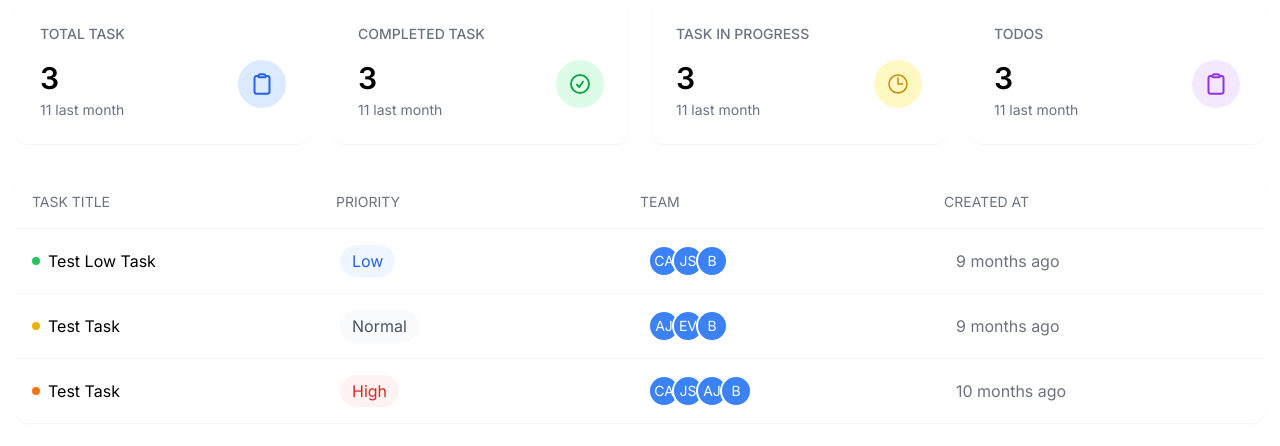
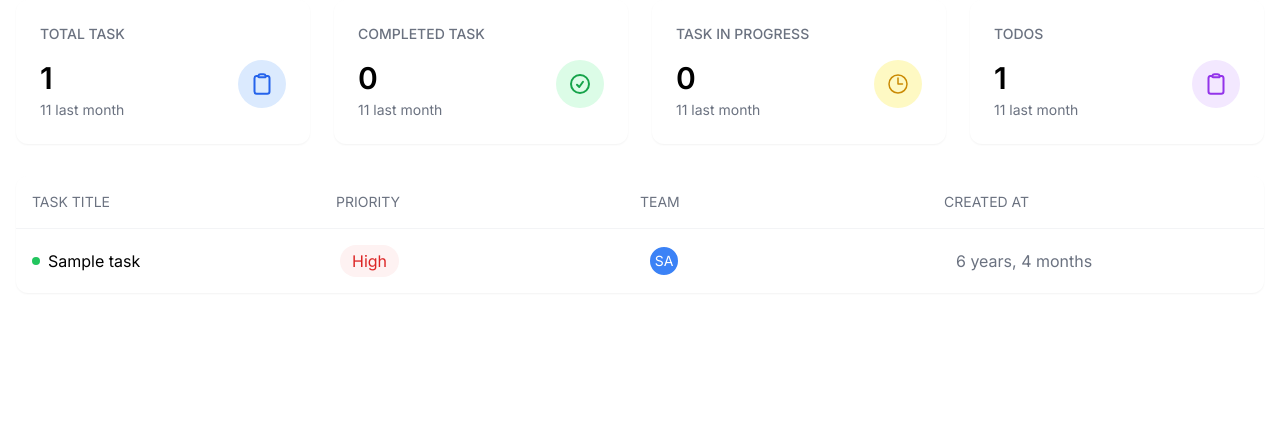
Before and after one commit to mdkhyruzzaman/Phitron, a Django app: page /tasks/manager-dashboard/?type=all in a window 1280 px wide. Shown: the part 72-518 px from the top of the page. Run offline with Django 5.2, Linux system fonts and the light colour scheme; tables that the repository leaves empty hold one stand-in row (values such as "Sample post").

Commit message:
Fixing the tailwindcss

```diff
--- a/3.SDT/3.2 SDP (Git, Django)/task-management/tasks/models.py
+++ b/3.SDT/3.2 SDP (Git, Django)/task-management/tasks/models.py
@@ -28,7 +28,7 @@
 
 class TaskDetail(models.Model):
     PRIORITY_OPTIONS = (
-        ('H', 'Hight'),
+        ('H', 'High'),
         ('M', 'Medium'),
         ('L', 'Low')
     )
--- a/3.SDT/3.2 SDP (Git, Django)/task-management/tasks/templates/dashboard/dashboard.html
+++ b/3.SDT/3.2 SDP (Git, Django)/task-management/tasks/templates/dashboard/dashboard.html
@@ -40,11 +40,12 @@
             <!-- Stats Grid -->
             <div class="grid grid-cols-1 gap-6 mb-8 sm:grid-cols-2 lg:grid-cols-4">
                 <!-- Total Task -->
+                 <a href="{% url 'manager-dashboard' %}?type=all">
                     <div class="bg-white rounded-xl p-6 shadow-sm">
                         <h3 class="text-sm font-medium text-gray-500 mb-4">TOTAL TASK</h3>
                         <div class="flex justify-between items-start">
                             <div>
-                            <p class="text-3xl font-semibold mb-1">3</p>
+                                <p class="text-3xl font-semibold mb-1">{{counts.total}}</p>
                                 <p class="text-gray-500 text-sm">11 last month</p>
                             </div>
                             <div class="bg-blue-100 p-3 rounded-full">
@@ -56,12 +57,14 @@
                             </div>
                         </div>
                     </div>
+                </a>
                 <!-- Completed Task -->
+                 <a href="{% url 'manager-dashboard' %}?type=completed">
                     <div class="bg-white rounded-xl p-6 shadow-sm">
                         <h3 class="text-sm font-medium text-gray-500 mb-4">COMPLETED TASK</h3>
                         <div class="flex justify-between items-start">
                             <div>
-                            <p class="text-3xl font-semibold mb-1">3</p>
+                                <p class="text-3xl font-semibold mb-1">{{counts.completed}}</p>
                                 <p class="text-gray-500 text-sm">11 last month</p>
                             </div>
                             <div class="bg-green-100 p-3 rounded-full">
@@ -73,12 +76,14 @@
                             </div>
                         </div>
                     </div>
+                </a>
                 <!-- Task in progress -->
+                 <a href="{% url 'manager-dashboard' %}?type=in-progress">
                     <div class="bg-white rounded-xl p-6 shadow-sm">
                         <h3 class="text-sm font-medium text-gray-500 mb-4">TASK IN PROGRESS</h3>
                         <div class="flex justify-between items-start">
                             <div>
-                            <p class="text-3xl font-semibold mb-1">3</p>
+                                <p class="text-3xl font-semibold mb-1">{{counts.in_progress}}</p>
                                 <p class="text-gray-500 text-sm">11 last month</p>
                             </div>
                             <div class="bg-yellow-100 p-3 rounded-full">
@@ -91,12 +96,14 @@
                             </div>
                         </div>
                     </div>
+                </a>
                 <!--TODOS -->
+                <a href="{% url 'manager-dashboard' %}?type=pending">
                     <div class="bg-white rounded-xl p-6 shadow-sm">
                         <h3 class="text-sm font-medium text-gray-500 mb-4">TODOS</h3>
                         <div class="flex justify-between items-start">
                             <div>
-                            <p class="text-3xl font-semibold mb-1">3</p>
+                                <p class="text-3xl font-semibold mb-1">{{counts.pending}}</p>
                                 <p class="text-gray-500 text-sm">11 last month</p>
                             </div>
                             <div class="bg-purple-100 p-3 rounded-full">
@@ -108,6 +115,7 @@
                             </div>
                         </div>
                     </div>
+                </a>
             </div>
 
             {% block task %}{% endblock task %}
--- a/3.SDT/3.2 SDP (Git, Django)/task-management/tasks/templates/dashboard/manager-dashboard.html
+++ b/3.SDT/3.2 SDP (Git, Django)/task-management/tasks/templates/dashboard/manager-dashboard.html
@@ -11,115 +11,40 @@
     </div>
     <!-- Task Items -->
     <div class="divide-y divide-gray-100">
-        <!-- Task 1 -->
+        {% for task in tasks %}
         <div class="grid grid-cols-1 md:grid-cols-4 p-4 gap-4 items-center">
             <div class="flex justify-between items-center">
                 <span class="text-sm text-gray-500 md:hidden">TASK TITLE</span>
                 <div class="flex items-center gap-2">
                     <div class="w-2 h-2 bg-green-500 rounded-full"></div>
                     <div>
-                        <span>Test Low Task</span>
+                        <span>{{task.title}}</span>
                     </div>
                 </div>
             </div>
             <div class="flex justify-between items-center">
                 <span class="text-sm text-gray-500 md:hidden">PRIORITY</span>
-                <span class="px-3 py-1 rounded-full bg-blue-50 text-blue-600">Low</span>
-            </div>
-            <div class="flex justify-between items-center">
-                <span class="text-sm text-gray-500 md:hidden">TEAM</span>
-                <div class="flex -space-x-2">
-                    <div
-                        class="w-8 h-8 rounded-full bg-blue-500 flex items-center justify-center text-white text-sm border-2 border-white">
-                        CA</div>
-                    <div
-                        class="w-8 h-8 rounded-full bg-blue-500 flex items-center justify-center text-white text-sm border-2 border-white">
-                        JS</div>
-                    <div
-                        class="w-8 h-8 rounded-full bg-blue-500 flex items-center justify-center text-white text-sm border-2 border-white">
-                        B</div>
-                </div>
-            </div>
-            <div class="flex justify-between items-center">
-                <span class="text-sm text-gray-500 md:hidden">CREATED AT</span>
-                <span class="text-gray-500">9 months ago</span>
-            </div>
-        </div>
-        <!-- Task 2 -->
-        <div class="grid grid-cols-1 md:grid-cols-4 p-4 gap-4 items-center">
-            <div class="flex justify-between items-center">
-                <span class="text-sm text-gray-500 md:hidden">TASK TITLE</span>
-                <div class="flex items-center gap-2">
-                    <div class="w-2 h-2 bg-yellow-500 rounded-full"></div>
-                    <div>
-                        <span>Test Task</span>
-                    </div>
-                </div>
-            </div>
-            <div class="flex justify-between items-center">
-                <span class="text-sm text-gray-500 md:hidden">PRIORITY</span>
-                <span class="px-3 py-1 rounded-full bg-gray-50 text-gray-600">
-                    Normal
+                <span class="px-3 py-1 rounded-full {% if task.details.priority == 'L' %}bg-blue-50 text-blue-600 {% elif task.details.priority == 'H' %} bg-red-50 text-red-600 {% else %} bg-gray-50 text-gray-600 {% endif %} ">
+                    {{task.details.get_priority_display}}
                 </span>
             </div>
             <div class="flex justify-between items-center">
                 <span class="text-sm text-gray-500 md:hidden">TEAM</span>
                 <div class="flex -space-x-2">
+                    {% for emp in task.assigned_to.all %}
                     <div
                         class="w-8 h-8 rounded-full bg-blue-500 flex items-center justify-center text-white text-sm border-2 border-white">
-                        AJ</div>
-                    <div
-                        class="w-8 h-8 rounded-full bg-blue-500 flex items-center justify-center text-white text-sm border-2 border-white">
-                        EV</div>
-                    <div
-                        class="w-8 h-8 rounded-full bg-blue-500 flex items-center justify-center text-white text-sm border-2 border-white">
-                        B</div>
+                        {{emp.name|slice:":2"|upper}}
+                    </div>
+                    {% endfor %}
                 </div>
             </div>
             <div class="flex justify-between items-center">
                 <span class="text-sm text-gray-500 md:hidden">CREATED AT</span>
-                <span class="text-gray-500">9 months ago</span>
+                <span class="text-gray-500">{{task.created_at|timesince}}</span>
             </div>
         </div>
-        <!-- Task 3 -->
-        <div class="grid grid-cols-1 md:grid-cols-4 p-4 gap-4 items-center">
-            <div class="flex justify-between items-center">
-                <span class="text-sm text-gray-500 md:hidden">TASK TITLE</span>
-                <div class="flex items-center gap-2">
-                    <div class="w-2 h-2 bg-orange-500 rounded-full"></div>
-                    <div>
-                        <span>Test Task</span>
-                    </div>
-                </div>
-            </div>
-            <div class="flex justify-between items-center">
-                <span class="text-sm text-gray-500 md:hidden">PRIORITY</span>
-                <span class="px-3 py-1 rounded-full bg-red-50 text-red-600">
-                    High
-                </span>
-            </div>
-            <div class="flex justify-between items-center">
-                <span class="text-sm text-gray-500 md:hidden">TEAM</span>
-                <div class="flex -space-x-2">
-                    <div
-                        class="w-8 h-8 rounded-full bg-blue-500 flex items-center justify-center text-white text-sm border-2 border-white">
-                        CA</div>
-                    <div
-                        class="w-8 h-8 rounded-full bg-blue-500 flex items-center justify-center text-white text-sm border-2 border-white">
-                        JS</div>
-                    <div
-                        class="w-8 h-8 rounded-full bg-blue-500 flex items-center justify-center text-white text-sm border-2 border-white">
-                        AJ</div>
-                    <div
-                        class="w-8 h-8 rounded-full bg-blue-500 flex items-center justify-center text-white text-sm border-2 border-white">
-                        B</div>
-                </div>
-            </div>
-            <div class="flex justify-between items-center">
-                <span class="text-sm text-gray-500 md:hidden">CREATED AT</span>
-                <span class="text-gray-500">10 months ago</span>
-            </div>
-        </div>
+        {% endfor %}
     </div>
 </div>
 
--- a/3.SDT/3.2 SDP (Git, Django)/task-management/tasks/templates/task_form.html
+++ b/3.SDT/3.2 SDP (Git, Django)/task-management/tasks/templates/task_form.html
@@ -8,6 +8,7 @@
     <link rel="stylesheet" href="{% static "css/output.css" %}">
 </head>
 <body>
+    <div class="w-1/2 mx-auto mt-8">
         <div>
             {% if message %}
             <p>
@@ -17,8 +18,9 @@
         </div>
         <form method="POST">
             {% csrf_token %}
-       {{form.as_p}}
-        <input type="submit" value="Submit">
+            {{form}}
+            <button type="submit" class="mt-2 mb-5 px-3 py-2 bg-rose-600 text-white rounded-md">Submit</button>
         </form>
+    </div>
 </body>
 </html>
--- a/3.SDT/3.2 SDP (Git, Django)/task-management/tasks/urls.py
+++ b/3.SDT/3.2 SDP (Git, Django)/task-management/tasks/urls.py
@@ -2,9 +2,9 @@
 from tasks.views import manager_dashboard, user_dashboard, test_page, create_task, view_task
 
 urlpatterns = [
-    path('manager-dashboard/', manager_dashboard),
+    path('manager-dashboard/', manager_dashboard, name = 'manager-dashboard'),
     path('user-dashboard/', user_dashboard),
     path('test-page/', test_page),
-    path('create-task/', create_task),
+    path('create-task/', create_task, name='create-task'),
     path('view-task/', view_task)
 ]
--- a/3.SDT/3.2 SDP (Git, Django)/task-management/tasks/views.py
+++ b/3.SDT/3.2 SDP (Git, Django)/task-management/tasks/views.py
@@ -5,41 +5,38 @@
 from datetime import date
 from django.db.models import Q, Count, Max, Min, Avg
 
-# Create your views here.
 def manager_dashboard(request):
-    return render(request, "dashboard/manager-dashboard.html")
+    type = request.GET.get('type', all)
+
+    base_query = Task.objects.select_related('details').prefetch_related('assigned_to')
+
+    if type == 'completed':
+        tasks = base_query.filter(status = 'COMPLETED')
+    elif type == 'in-progress':
+        tasks = base_query.filter(status = 'IN_PROGRESS')
+    elif type == 'pending':
+        tasks = base_query.filter(status = 'PENDING')
+    elif type == 'all':
+        tasks = base_query.all()
+
+    counts = Task.objects.aggregate(
+        total=Count('id'),
+        completed=Count('id', filter=Q(status='COMPLETED')),
+        in_progress=Count('id', filter=Q(status='IN_PROGRESS')),
+        pending=Count('id', filter=Q(status='PENDING'))
+    )
+
+    context = {
+        "tasks": tasks,
+        "counts": counts
+    }
+    return render(request, "dashboard/manager-dashboard.html", context)
 
 def user_dashboard(request):
     return render(request, "dashboard/user-dashboard.html")
 
 def test_page(request):
     return render(request, "test.html")
-
-''' Django Normal Form '''
-# def create_task(request):
-#     employees = Employee.objects.all()
-#     form = TaskForm(employees=employees)
-
-#     if request.method == 'POST':
-#         form = TaskForm(request.POST, employees=employees)
-#         if form.is_valid():
-#             data = form.cleaned_data
-#             title = data.get('title')
-#             description = data.get('description')
-#             due_date = data.get('due_date')
-#             assigned_to = data.get('assigned_to')
-
-#             task = Task.objects.create(title=title, description=description, due_date=due_date)
-
-#             # Assigned To
-#             for emp_id in assigned_to:
-#                 employee = Employee.objects.get(id=emp_id)
-#                 task.assigned_to.add(employee)
-
-#             return HttpResponse("Task Added Successfully.")
-
-#     context = {"form": form}
-#     return render(request, "task_form.html", context)
 
 ''' Django Model Form '''
 def create_task(request):
@@ -55,43 +52,6 @@
 
 
 def view_task(request):
-    # retrive all data from tasks model
-    # tasks = Task.objects.all()
 
-    # retrive a specific task
-    # task_3 = Task.objects.get(id = 3)
-
-    #Fetch the first task
-    # first_task = Task.objects.first()
-    # return render(request, "show_task.html", {"tasks": tasks, "task3": task_3, "first_task": first_task})
-
-    # Show the tasks that are completed
-    # tasks = Task.objects.filter(status = 'COMPLETED')
-
-    # Show the task which due data is today
-    # task = Task.objects.filter(due_date=date.today())
-
-    # Show the task whose priority is not low
-    # tasks = TaskDetail.objects.exclude(priority='L')
-
-    # Show the task that contain word 'paper' and status Pending
-    # tasks = Task.objects.filter(title_icontains="c", status="PENDING")
-
-    # Show the task which are pending or in-progress
-    # tasks = Task.objects.filter(Q(status = 'PENDING') | Q(status = 'IN_PROGRESS'))
-
-    # select related (ForeignKey, OneToOneField)
-    # For OneToOneField
-    # tasks = Task.objects.select_related('details').all()
-    # tasks = TaskDetail.objects.select_related('task').all()
-    # For ForeignKey
-    # tasks = Task.objects.select_related('project').all()
-
-    # prefetch_related (reverse ForeignKey, ManyToMany)
-    # tasks = Project.objects.prefetch_related('task_set').all()
-    #ManyToMany
-    # tasks = Task.objects.prefetch_related('assigned_to').all()
-
-    # task_count = Task.objects.aggregate(num_task=Count('id'))
     projects = Project.objects.annotate(num_task=Count('task')).order_by('num_task')
     return render(request, "show_task.html", {'projects': projects})
```
Also changed, not shown: 3.SDT/3.2 SDP (Git, Django)/task-management/static/css/output.css (+64 -0 lines), 3.SDT/3.2 SDP (Git, Django)/task-management/tasks/forms.py (+2 -19 lines). Lines whose indentation alone changed are shown as unchanged.
